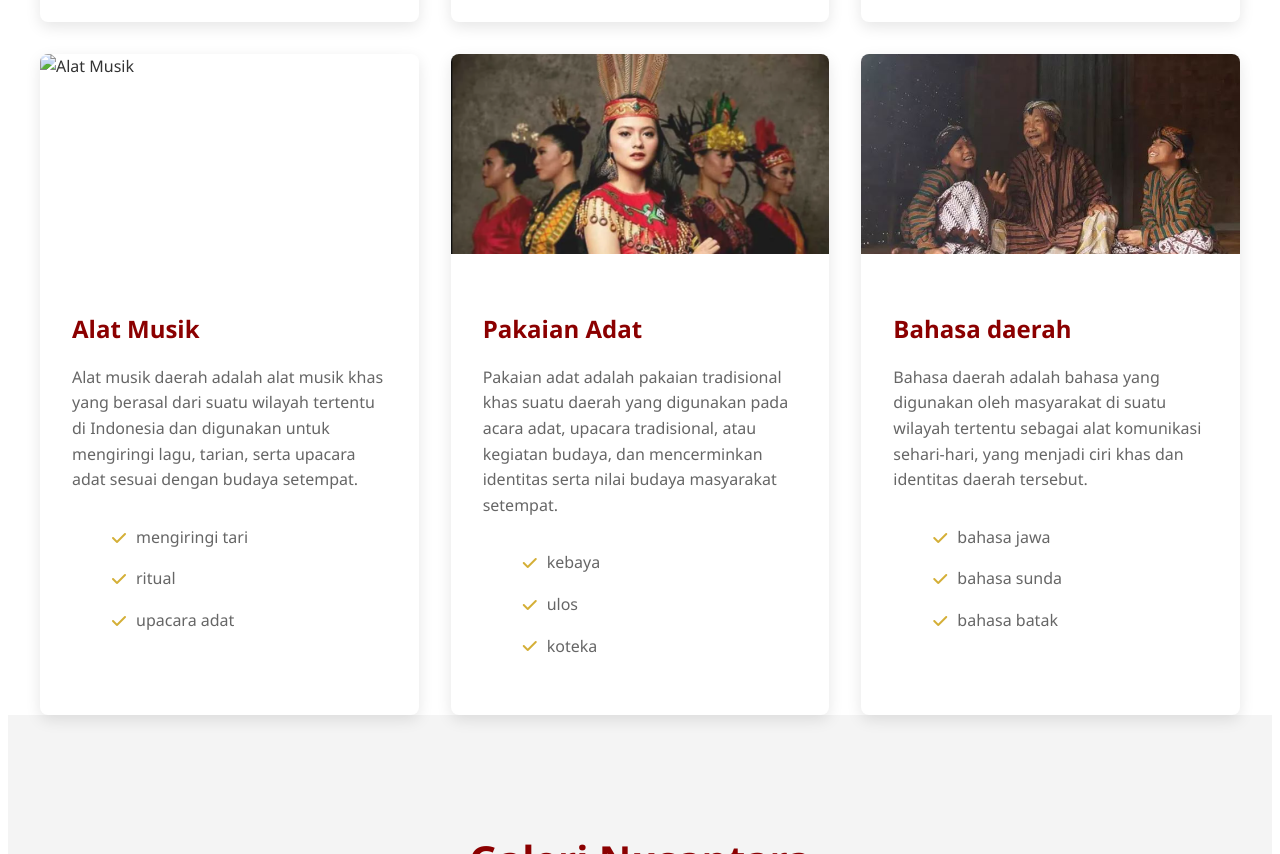
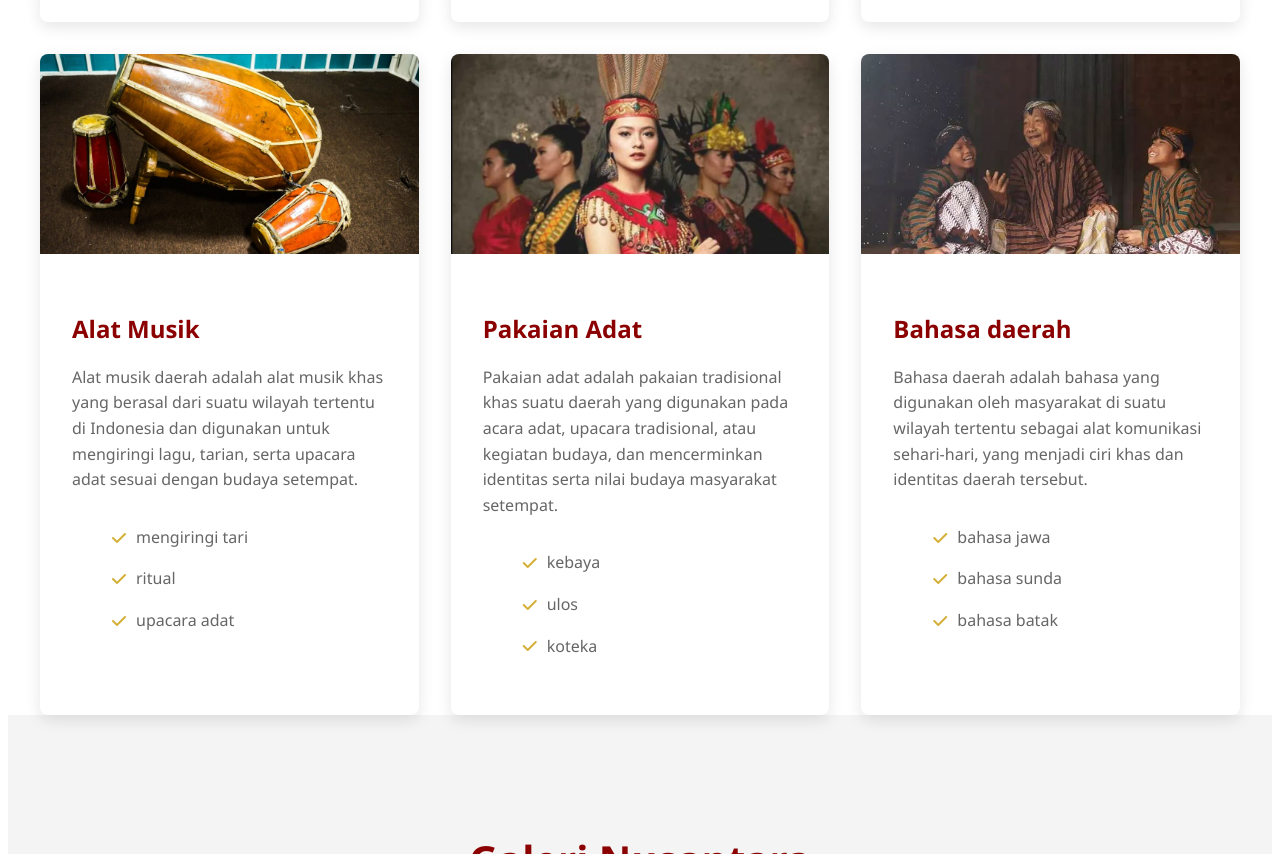
Before and after one commit to daffaarghanawibowo-crypto/kokurikuler, a plain HTML site: page index.html in a window 1280 px wide. Shown: the part 2512-3366 px from the top of the page. Drawn offline with Linux system fonts and the light colour scheme.

Commit message:
update index.html

```diff
--- a/index.html
+++ b/index.html
@@ -131,7 +131,8 @@
                 <!-- Card 4 -->
                 <div class="jenis-card">
                     <div class="jenis-image">
-                        <img src="alat musik.jpg" alt="Alat Musik">
+                        <img src="kendang.jpg
+                        " alt="Alat Musik">
                     </div>
                     <div class="jenis-content">
                         <h3>Alat Musik</h3>
```
